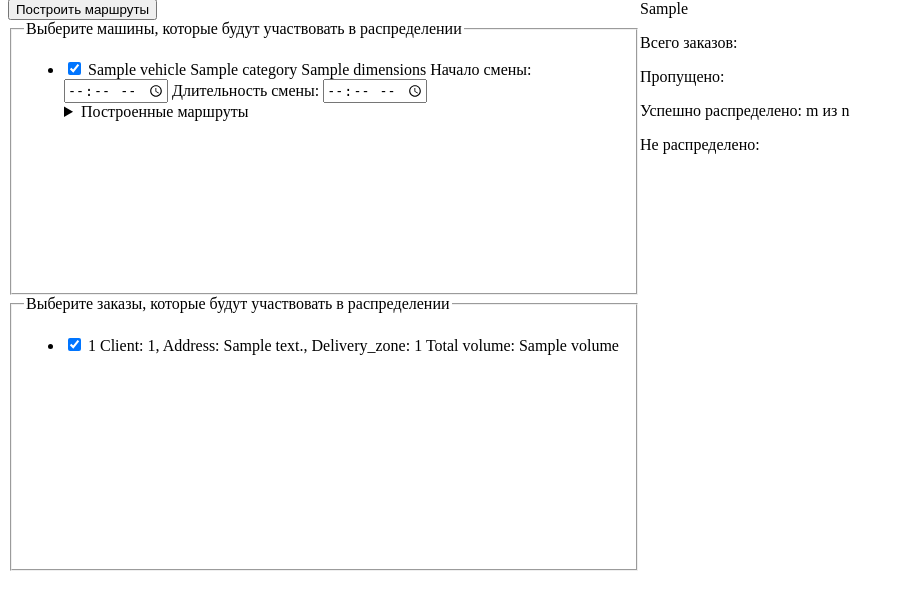
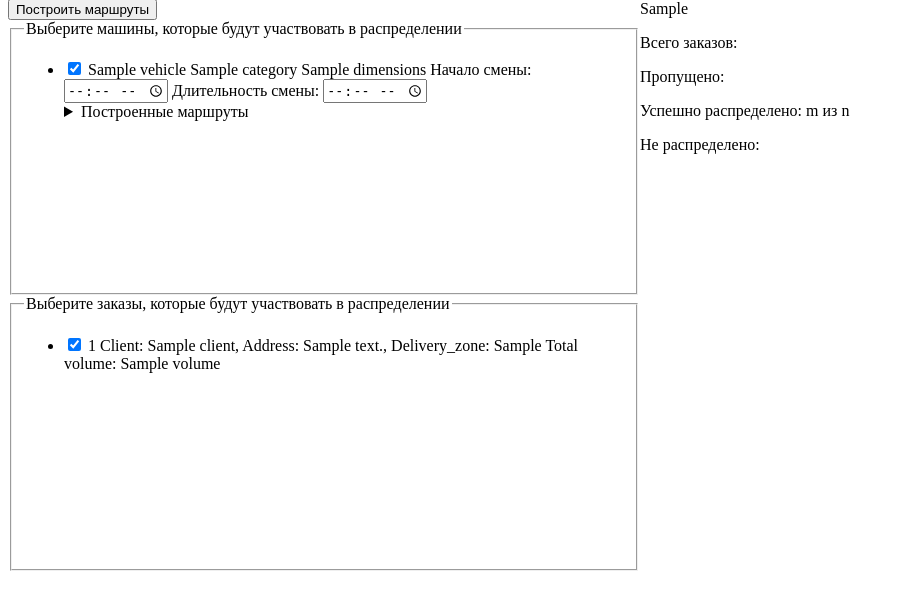
Before and after one commit to Kapitan-Avaria/Logistics-Optimization-Program, a Flask app: template source/templates/build_routes.html in a window 1280 px wide. Shown: the part 89-699 px from the top of the page, without its empty margins (0-904 px from the left). Run offline with Flask 3, Linux system fonts and the light colour scheme; the template is opened without the code that fills it: most values are stand-ins (such as "Sample title", 1, 10 or a date in 2020); parts of the project's set-up code (start-up, migrations or seed data) failed here and were passed over.

Commit message:
Added client's name and delivery_zone's name into order data

```diff
--- a/source/main.py
+++ b/source/main.py
@@ -26,6 +26,7 @@ def build_routes():
         title='Построение маршрутов',
         vehicles=vw.vehicles,
         orders=vw.orders,
+        clients=vw.clients,
         folium_map=iframe,
         shift_start_b=cfg.DEFAULT_SHIFT_START_B,
         shift_start_c=cfg.DEFAULT_SHIFT_START_C,
--- a/source/templates/build_routes.html
+++ b/source/templates/build_routes.html
@@ -57,9 +57,9 @@
                             <input type="checkbox" name="select_order_{{o['id']}}" id="select_order_{{o['id']}}"
                                    checked>
                             <label for="select_order_{{o['id']}}">{{ o["number"] }}</label>
-                            Client: {{ o["client_id"] }},
+                            Client: {{ clients[o["client_id"]]["name"] }},
                             Address: {{ o["address"]["string_address"] }},
-                            Delivery_zone: {{ o["address"]["delivery_zone_id"] }}
+                            Delivery_zone: {{ o["address"]["delivery_zone"] }}
                             Total volume: {{ o["volume"] }}
                         </li>
                         {% endfor %}
```
